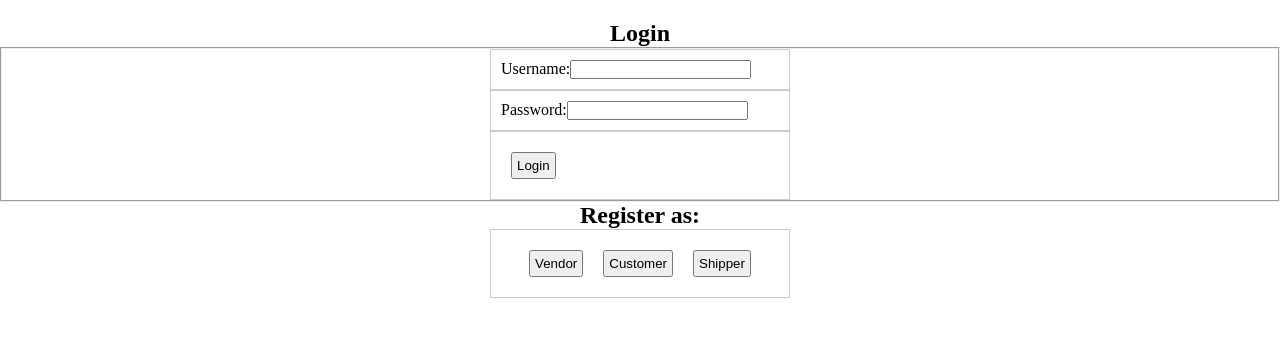
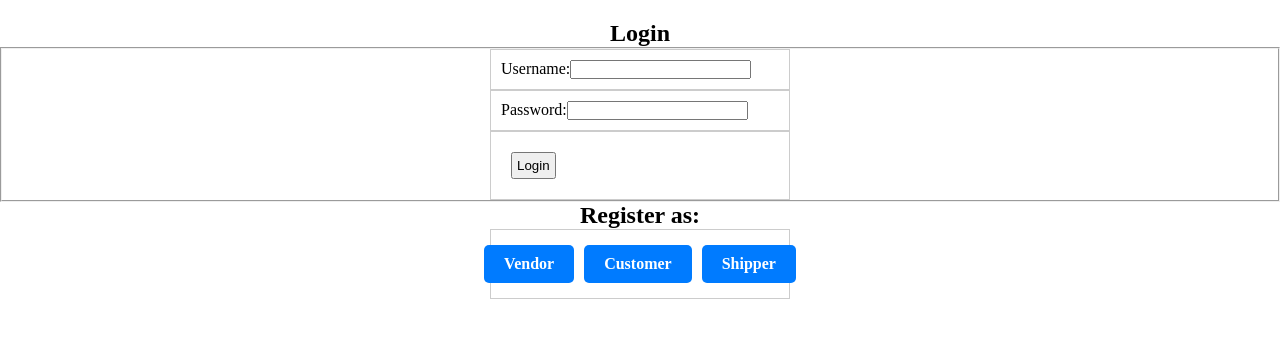
Before and after one commit to leQwang/Web-Programming-Project, a website: page StaticWeb/Login/login.html in a window 1280 px wide. Drawn offline with Linux system fonts and the light colour scheme; files that its build step writes are made by us from their sources.

Commit message:
corrected after req comments

```diff
--- a/StaticWeb/Login/login.html
+++ b/StaticWeb/Login/login.html
@@ -6,7 +6,7 @@
     <meta http-equiv="X-UA-Compatible" content="IE=edge">
     <meta name="viewport" content="width=device-width, initial-scale=1.0">
     <link rel="stylesheet" type="text/css" href="styleLogin.css">
-    <link rel="stylesheet" type="text/css" href="/Web-Programming-Project/StaticWeb/Register/styleRegistration.css">
+    <link rel="stylesheet" type="text/css" href="../Web-Programming-Project/StaticWeb/Register/styleRegistration.css">
     <title>LoginPage</title>
 </head>
 
@@ -33,9 +33,9 @@
         <section class="registration-nav">
             <h1>Register as:</h1>
             <nav class="registration-navbar">
-                <button><a href="/Web-Programming-Project/StaticWeb/Register/registerVendor.html">Vendor</a></button>
-                <button><a href="/Web-Programming-Project/StaticWeb/Register/registerCustomer.html">Customer</a></button>
-                <button><a href="/Web-Programming-Project/StaticWeb/Register/registerShipper.html">Shipper</a></button>
+                <a class="btn-class" href="/Web-Programming-Project/StaticWeb/Register/registerVendor.html">Vendor</a>
+                <a class="btn-class" href="/Web-Programming-Project/StaticWeb/Register/registerCustomer.html">Customer</a>
+                <a class="btn-class" href="/Web-Programming-Project/StaticWeb/Register/registerShipper.html">Shipper</a>
             </nav>
         </section>
     </main>
--- a/StaticWeb/Login/styleLogin.css
+++ b/StaticWeb/Login/styleLogin.css
@@ -3,6 +3,7 @@
     padding: 0;
     box-sizing: border-box;
 }
+
 h1 {
     text-align: center;
 }
@@ -12,13 +13,31 @@ a {
     color: black;
 }
 
+.btn-class {
+    display: inline-block;
+    padding: 10px 20px;
+    background-color: #007bff;
+    color: #fff;
+    text-decoration: none;
+    border-radius: 5px;
+    border: none;
+    cursor: pointer;
+    font-size: 16px;
+    font-weight: bold;
+    margin: 5px;
+  }
+
+  a:hover {
+    background-color: #0069d9;
+  }
+
 button {
     padding: 4px;
     margin: 10px;
 }
 
 .login-fields {
-	margin-top: 20px;
+    margin-top: 20px;
     align-items: center;
 }
 
```
Also changed, not shown: StaticWeb/Register/registerCustomer.html (+2 -2 lines), StaticWeb/Register/registerVendor.html (+2 -2 lines).
